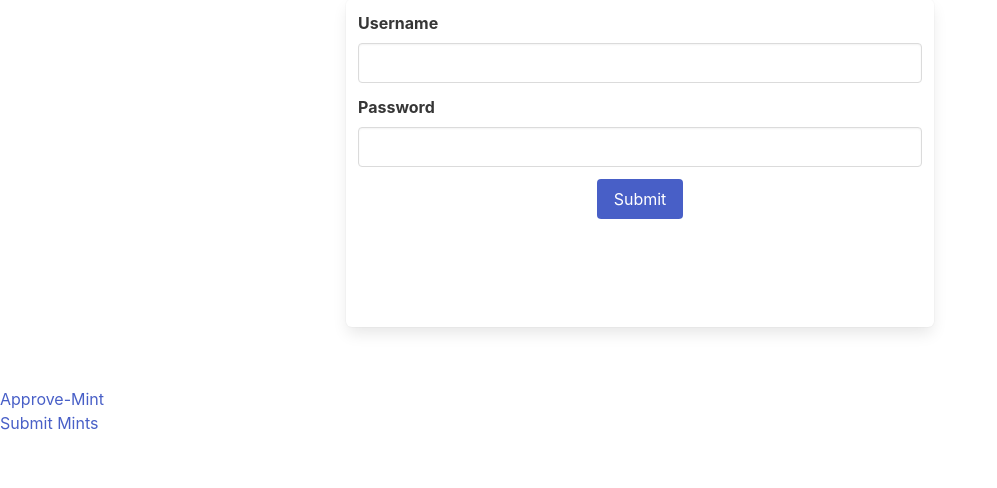
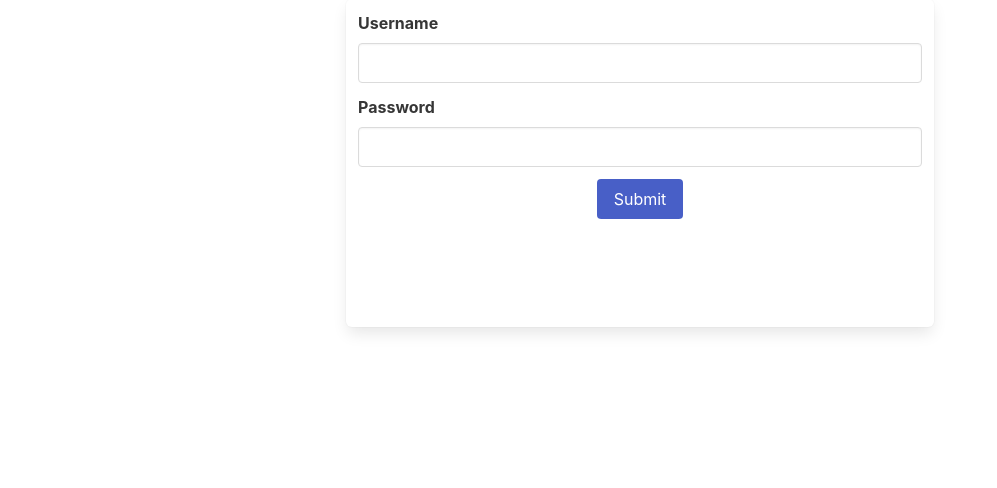
Before and after one commit to AKCarter07/project_1, a Flask app: page /login in a window 1280 px wide. Shown: the part 37-525 px from the top of the page, without its empty margins (0-997 px from the left). Run offline with Flask 2, Linux system fonts and the light colour scheme.

Commit message:
Update login.html
remove extraneous stuff

```diff
--- a/templates/login.html
+++ b/templates/login.html
@@ -16,8 +16,6 @@
                 <div class="column is-quarter"> </div>
                 <div class="column is-half is-variable box">
                     <div class="submission">
-
-
                             <div class="field">
                                 <label for="username" class="label">Username</label>
                                 <div class="control">
@@ -45,11 +43,6 @@
             </div>
         </div>
     </section>
-
-    <p><a href="reimb-approve.html">Approve-Mint</a></p>
-    <p><a href="reimb-submit.html">Submit Mints</a></p>
-
-
     <script src="login.js"></script>
 </body>
 </html>
```
